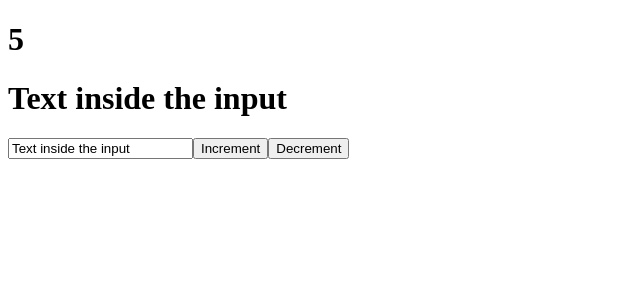
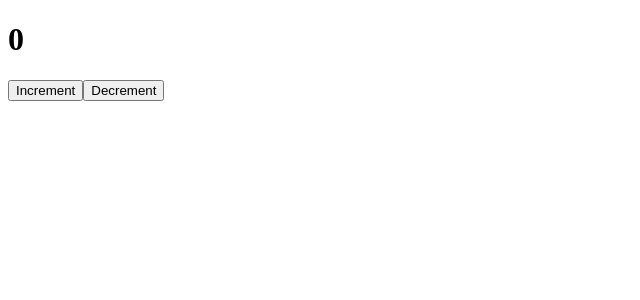
Before and after one commit to vv-meow-meow/react-fundamental, a React (Create React App) app: page / in a window 1280 px wide. Shown: the top 300 px of the page, without its empty margins (0-640 px from the left). Built offline with nearby package versions, Linux system fonts and the light colour scheme.

Commit message:
Create 1st component

```diff
--- a/src/App.js
+++ b/src/App.js
@@ -1,30 +1,13 @@
 import React, {useState} from "react";
+import Counter from "./components/Counter";
 
 function App() {
   const [likes, setLikes] = useState(5);
   const [value, setValue] = useState("Text inside the input")
 
-  function increment() {
-    setLikes(likes + 1);
-  }
-
-  function decrement() {
-    setLikes(likes - 1);
-  }
-
   return (<div className="App">
-    <h1>{likes}</h1>
-    <h1>{value}</h1>
-    <input
-        type="text"
-        value={value}
-        onChange={event => setValue(event.target.value)}
-    />
-    <button onClick={increment}>Increment</button>
-    <button onClick={decrement}>Decrement</button>
+    <Counter/>
   </div>);
 }
 
 export default App;
-
-// 22:40
--- /dev/null
+++ b/src/components/Counter.jsx
@@ -0,0 +1,23 @@
+import React, {useState} from 'react';
+
+const Counter = function () {
+  const [count, setCount] = useState(0);
+
+  function increment() {
+    setCount(count + 1);
+  }
+
+  function decrement() {
+    setCount(count - 1);
+  }
+
+  return (
+      <div>
+        <h1>{count}</h1>
+        <button onClick={increment}>Increment</button>
+        <button onClick={decrement}>Decrement</button>
+      </div>
+  )
+}
+
+export default Counter;
```
